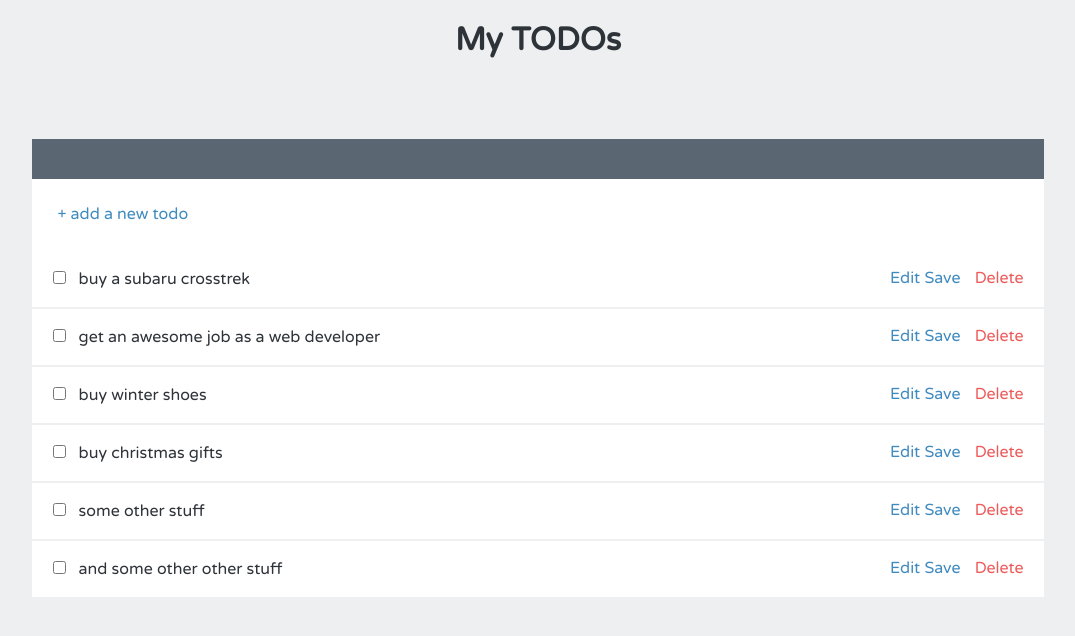
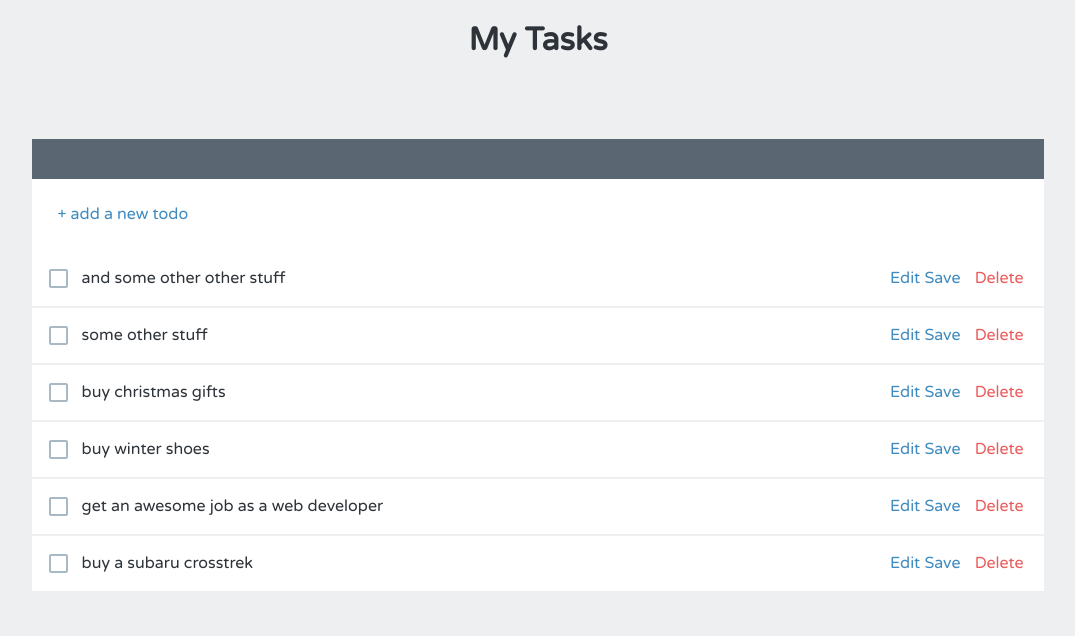
Before and after one commit to bkfwebdev/AngularJSBasics1x, a website: page index.html in a window 1280 px wide. Shown: the whole page, without its empty margins (102-1177 px from the left). Drawn offline with Linux system fonts and the light colour scheme.

Commit message:
custom directive added

```diff
--- a/index.html
+++ b/index.html
@@ -6,26 +6,8 @@
   <link href='styles/main.css' rel='stylesheet' type="text/css">
 </head>
 <body ng-app="todoListApp">
-  <h1 class="">My TODOs</h1>
-  <div  ng-controller="mainCtrl" class="list">
-
-    <div class="add">
-      <a href="" ng-click = "addTodo()">+ add a new todo</a>
-    </div>
-    <div class = "item" ng-class = "{'editing-item':editing , 'edited':todo.edited}"
-                        ng-repeat = "todo in todos">
-    <input ng-model = "todo.completed" type="checkbox"/>
-    <label ng-hide = "editing" class="editing-lable"/>{{todo.name}}</label>
-    <input ng-change = "todo.edited = true"
-           ng-hide = "!editing"
-           ng-blur = "editing = false"
-           ng-model = "todo.name"
-           class="editing-lable" type="text"/>
-  <div class = "actions">
-    <a href = "" ng-click = "editing = !editing" >Edit</a>
-    <a href = "" ng-click = "saveTodo(todo, $index)">Save</a>
-    <a href = "" ng-click = "deleteTodo(todo, $index)" class = "delete">Delete</a>
-  </div>
+  <h1 class="">My Tasks</h1>
+  <todos></todos>
 </div>
 </div>
 </body>
@@ -33,4 +15,5 @@
 <script src="scripts/app.js" type = "text/javascript"</script></script>
 <script src="scripts/controllers/main.js" type="text/javascript"></script>
 <script src="scripts/services/data.js" type="text/javascript"></script>
+<script src="templates/todos.js" type="text/javascript"></script>
 </html>
--- a/scripts/controllers/main.js
+++ b/scripts/controllers/main.js
@@ -10,7 +10,7 @@ angular.module("todoListApp")
 
         $scope.addTodo = function(){
             var todo = {name:"a new todo for you "};
-            $scope.todos.push(todo);
+            $scope.todos.unshift(todo);
         }
 
         $scope.deleteTodo = function(todo, $index){
--- a/styles/main.css
+++ b/styles/main.css
@@ -1,9 +1,3 @@
-
-/*h1 {
-  margin-left:53%;
-  margin-right:33%;
-}*/
-
 body {
   color: #2d3339;
   font-family: "Varela Round";
@@ -60,10 +54,10 @@ a {
   .list .add {
     padding: 25px 0 27px 25px; }
 
-/* input[type="checkbox"] {
+ input[type="checkbox"] {
     display:none;
 }
-*/
+
 input[type="checkbox"] + span {
     display:inline-block;
     width:19px;
--- /dev/null
+++ b/templates/todos.html
@@ -0,0 +1,27 @@
+<div class="list" ng-controller = "mainCtrl">
+
+    <div class="add">
+
+    <a href="" ng-click = "addTodo()">+ add a new todo</a>
+
+    </div>
+
+    <div class = "item" ng-init = "todo.completd = false"
+                        ng-class = "{'editing-item':editing , 'edited':todo.edited , 'completed':todo.completed}"
+                        ng-repeat = "todo in todos | orderBy :'completed': true" >
+
+    <input ng-model = "todo.completed" type="checkbox"/>
+    <span ng-click = "todo.completed = !todo.completed" ></span>
+    <label ng-hide = "editing" class="editing-lable"/>{{todo.name}}</label>
+
+    <input ng-change = "todo.edited = true"
+           ng-hide = "!editing"
+           ng-blur = "editing = false"
+           ng-model = "todo.name"
+           class= "editing-lable" type="text"/>
+
+  <div class = "actions">
+    <a href = "" ng-click = "editing = !editing" >Edit</a>
+    <a href = "" ng-click = "saveTodo(todo, $index)">Save</a>
+    <a href = "" ng-click = "deleteTodo(todo, $index)" class = "delete">Delete</a>
+  </div>
--- /dev/null
+++ b/templates/todos.js
@@ -0,0 +1,7 @@
+angular.module("todoListApp")
+.directive("todos", function (){
+return {
+    templateUrl : "templates/todos.html",
+    controller: "mainCtrl"
+}
+});
```
Also changed, not shown: styles/checkbox-empty.svg (added), styles/checkbox-filled.svg (added).
